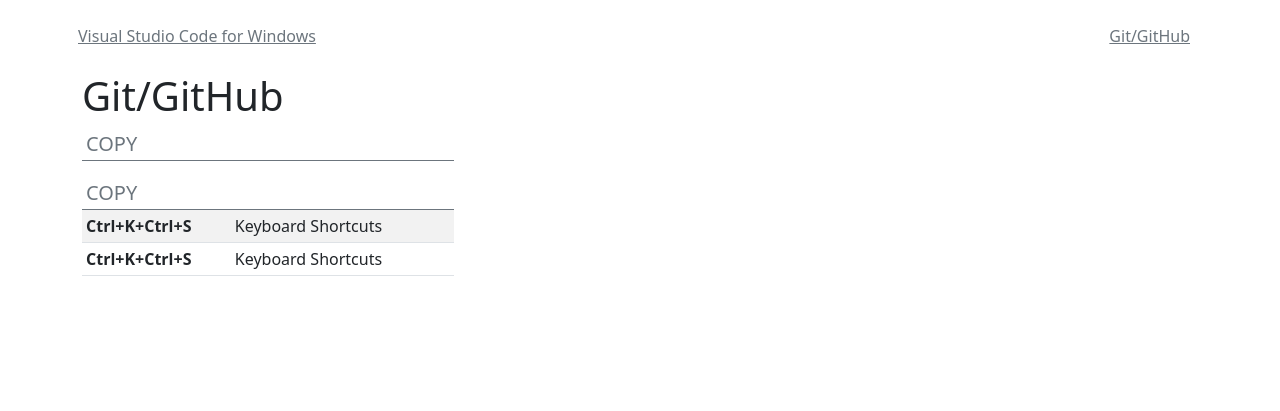
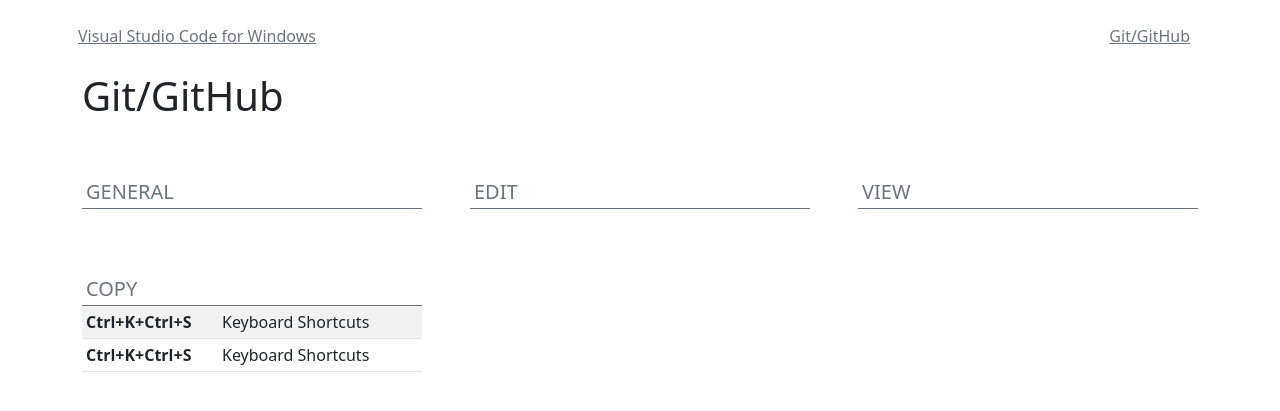
Before and after one commit to ConradoAlmeida/cheatsheets, a Jekyll site: the page built from git-cheat.html, in a window 1280 px wide. Shown: the top 411 px of the page. Built offline with Jekyll 4.4.1, drawn with Linux system fonts in a browser that asks for light colours.

Commit message:
Update git-cheat.html

```diff
--- a/git-cheat.html
+++ b/git-cheat.html
@@ -17,8 +17,7 @@ layout: default
 
 {% assign net = site.data.store-data | group_by:"categoria" %}
 {% for cat in net %}
-{% for itens in cat.items %}
-{% if itens.grupo == "Git/GitHub" %}
+
 
 
 <div class="col-md-4">
@@ -36,8 +35,7 @@ layout: default
 
         </thead>
         <tbody>
-{% endif %}
-{% endfor %}
+
 {% for itens in cat.items %}
             {% if itens.grupo == "Git/GitHub" %}
 
```
